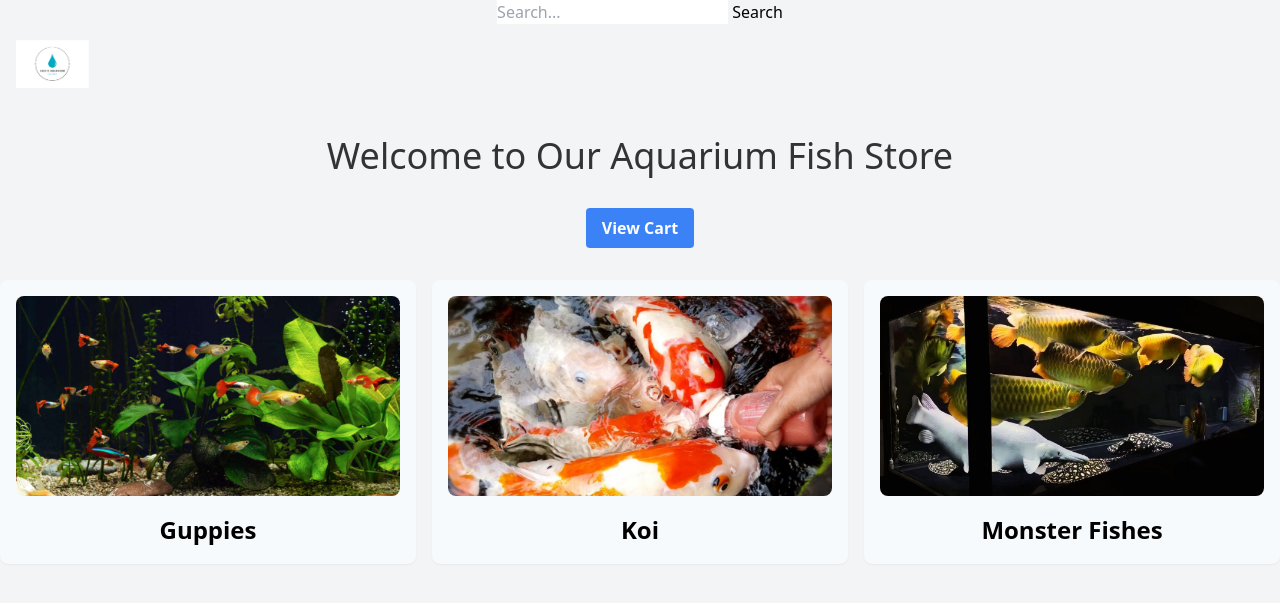
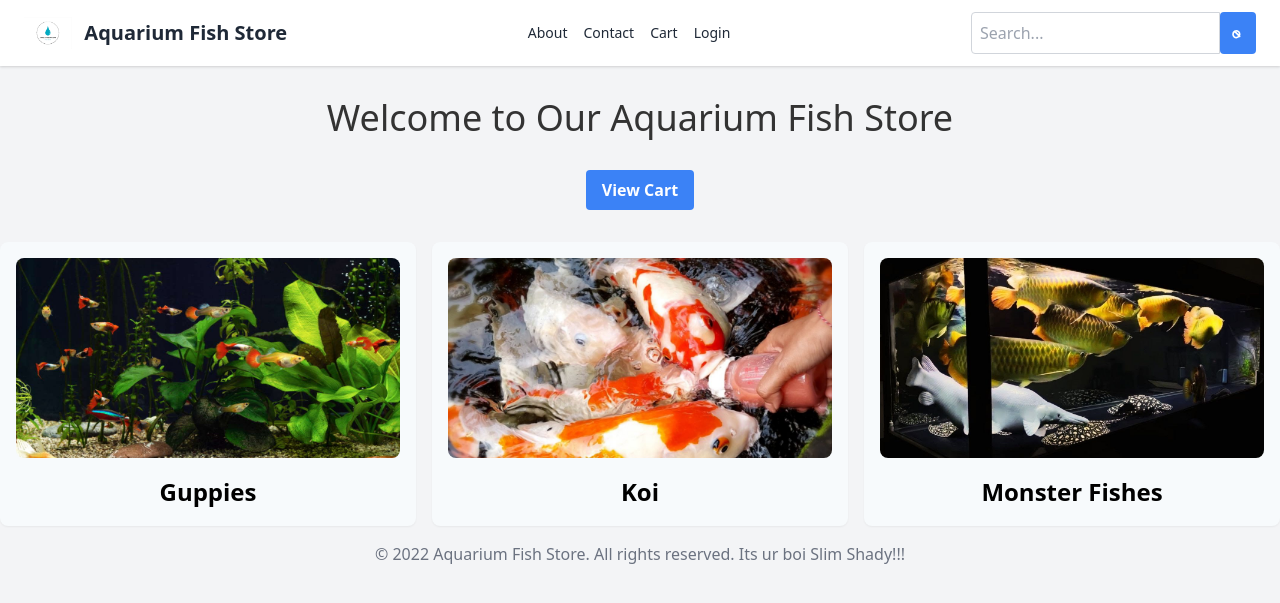
Before and after one commit to JacobSamas/Selling-Fishes, a Flask app: page / in a window 1280 px wide. Shown: the top 603 px of the page. Run offline with Flask 3, Linux system fonts and the light colour scheme.

Commit message:
feat: add header

```diff
--- /dev/null
+++ b/templates/includes/header.html
@@ -0,0 +1,31 @@
+<header class="bg-white shadow">
+    <nav class="container mx-auto px-6 py-3 flex justify-between items-center">
+        <!-- Logo and Home Link -->
+        <a href="{{ url_for('home') }}" class="flex items-center">
+            <img src="{{ url_for('static', filename='images/logo.png') }}" alt="Logo" class="h-8 mr-3">
+            <span class="font-semibold text-xl text-gray-800">Aquarium Fish Store</span>
+        </a>
+
+        <!-- Navigation Links -->
+        <div class="hidden md:flex items-center">
+            <a href="{{ url_for('about') }}" class="text-gray-800 text-sm mr-4 hover:text-gray-600">About</a>
+            <a href="{{ url_for('contact') }}" class="text-gray-800 text-sm mr-4 hover:text-gray-600">Contact</a>
+            <a href="{{ url_for('cart') }}" class="text-gray-800 text-sm hover:text-gray-600">Cart</a>
+            <!-- Login Link -->
+            <a href="{{ url_for('auth.login') }}" class="text-gray-800 text-sm ml-4 hover:text-gray-600">Login</a>
+        </div>
+
+        <!-- Search Form -->
+        <form action="{{ url_for('search_results') }}" method="get" class="flex">
+            <input type="text" name="query" placeholder="Search..." class="rounded-l border border-gray-300 p-2 focus:outline-none focus:border-gray-500">
+            <button type="submit" class="bg-blue-500 text-white rounded-r p-2 hover:bg-blue-700">
+                <svg class="w-5 h-5" fill="none" stroke="currentColor" viewBox="0 0 24 24" xmlns="http://www.w3.org/2000/svg"><path stroke-linecap="round" stroke-linejoin="round" stroke-width="2" d="M8 10a4 4 0 11-2 3.464A4 4 0 018 10zm0 0l6 6"></path></svg>
+            </button>
+        </form>
+
+        <!-- Mobile Menu Button -->
+        <button class="md:hidden flex items-center">
+            <svg class="h-6 w-6" fill="none" stroke="currentColor" viewBox="0 0 24 24" xmlns="http://www.w3.org/2000/svg"><path stroke-linecap="round" stroke-linejoin="round" stroke-width="2" d="M4 6h16M4 12h16M4 18h16"></path></svg>
+        </button>
+    </nav>
+</header>
--- a/templates/index.html
+++ b/templates/index.html
@@ -5,11 +5,6 @@
     <title>Home - Aquarium Fish Store</title>
     <link rel="stylesheet" href="{{ url_for('static', filename='css/style.css') }}"> <!-- If you have a CSS file -->
     <link rel="stylesheet" href="https://cdn.jsdelivr.net/npm/tailwindcss@2.2.19/dist/tailwind.min.css">
-    <form action="{{ url_for('search_results') }}" method="get">
-        <input type="text" name="query" placeholder="Search...">
-        <button type="submit">Search</button>
-    </form>
-
     <style>
         /* Add custom styles here */
         .category-card {
@@ -39,11 +34,7 @@
     </style>
 </head>
 <body class="bg-gray-100">
-    <header class="bg-gray-100 p-4">
-        <a href="{{ url_for('home') }}">
-            <img src="{{ url_for('static', filename='images/logo.png') }}" alt="Logo" class="h-12">
-        </a>
-    </header>
+    {% include 'includes/header.html' %}
     <h1 class="text-4xl text-center mt-8">Welcome to Our Aquarium Fish Store</h1>
     <div class="flex justify-center mt-8">
         <a href="{{ url_for('cart') }}" class="bg-blue-500 hover:bg-blue-700 text-white font-bold py-2 px-4 rounded">View Cart</a>
@@ -57,7 +48,15 @@
                     <h2 class="category-name">{{ category.name }}</h2>
                 </a>
             </div>
+
         {% endfor %}
     </div>
+    <!-- Add the necessary lines here -->
+    <footer class="bg-gray-100 p-4">
+        <p class="text-center text-gray-500">© 2022 Aquarium Fish Store. All rights reserved.
+            Its ur boi Slim Shady!!!
+        </p>
+
+    </footer>
 </body>
 </html>
```
